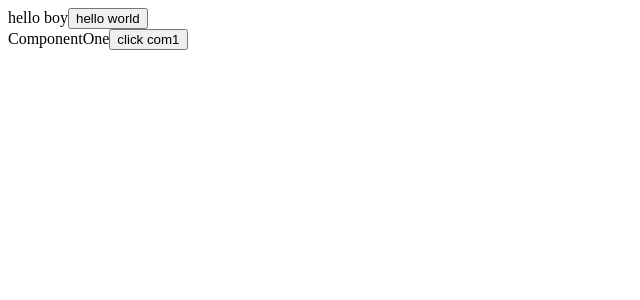
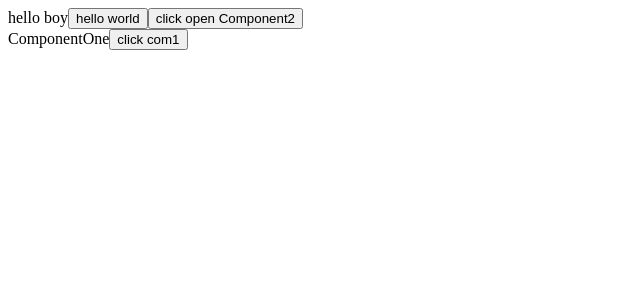
Before and after one commit to kangactor123/vite-chunks-test, a React (Vite) app: page / in a window 1280 px wide. Shown: the top 300 px of the page, without its empty margins (0-640 px from the left). Built offline with nearby package versions, Linux system fonts and the light colour scheme.

Commit message:
feat: component2 생성

```diff
--- a/src/App.tsx
+++ b/src/App.tsx
@@ -1,8 +1,10 @@
-import React, { Suspense } from "react";
+import React, { Suspense, useState } from "react";
 
 const ComponentOne = React.lazy(() => import("./component-one"));
+const ComponentTwo = React.lazy(() => import("./component-two"));
 
 function App() {
+  const [open, setOpen] = useState(false);
   return (
     <div>
       hello boy
@@ -13,9 +15,17 @@ function App() {
       >
         hello world
       </button>
+      <button onClick={() => setOpen((prev) => !prev)}>
+        click open Component2
+      </button>
       <Suspense fallback={<div>Loading...</div>}>
         <ComponentOne />
       </Suspense>
+      {open && (
+        <Suspense fallback={<div>Loading ComponentTwo...</div>}>
+          <ComponentTwo />
+        </Suspense>
+      )}
     </div>
   );
 }
--- /dev/null
+++ b/src/component-two.tsx
@@ -0,0 +1,16 @@
+const ComponentTwo = () => {
+  return (
+    <div>
+      ComponentTwo
+      <button
+        onClick={() => {
+          alert("ComponentTwo clicked!");
+        }}
+      >
+        click com2
+      </button>
+    </div>
+  );
+};
+
+export default ComponentTwo;
```
